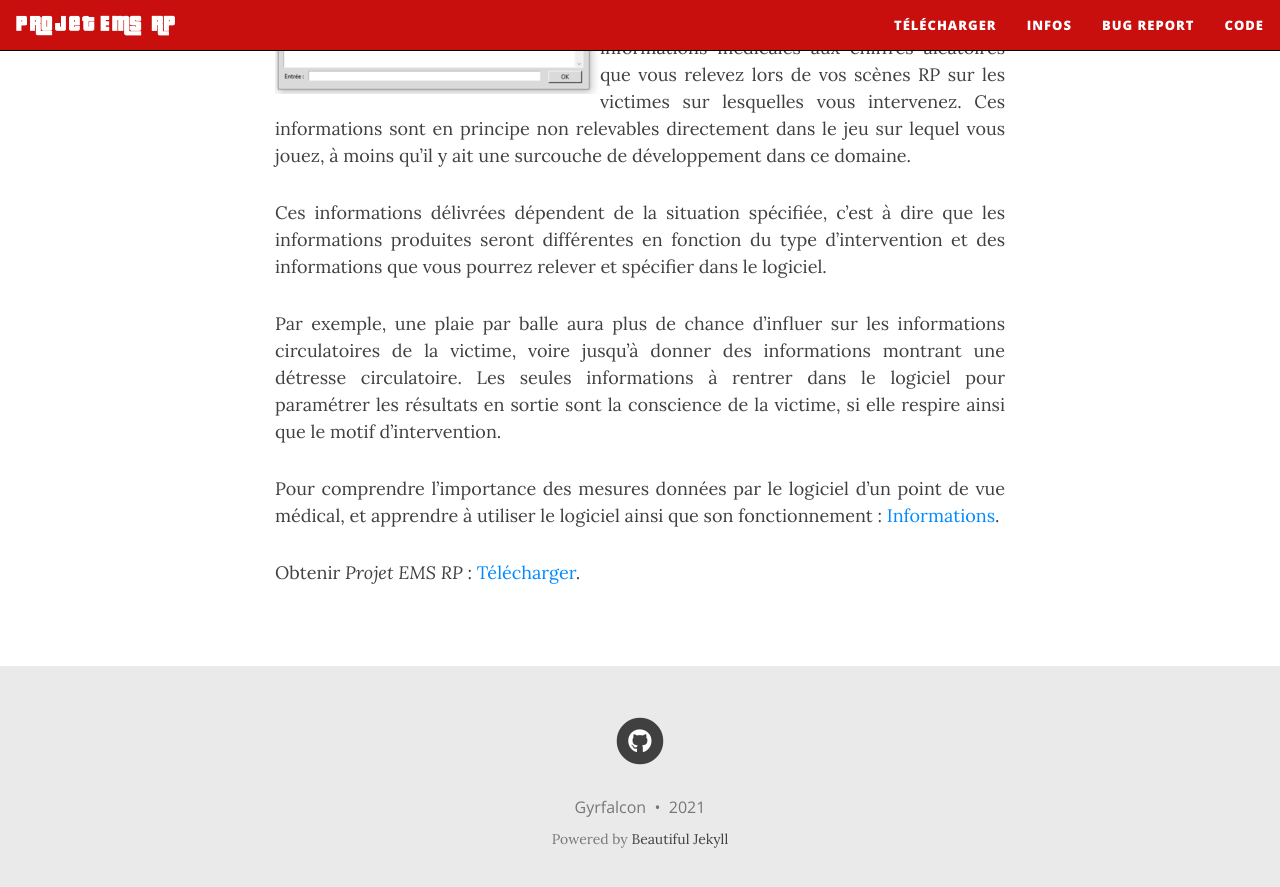
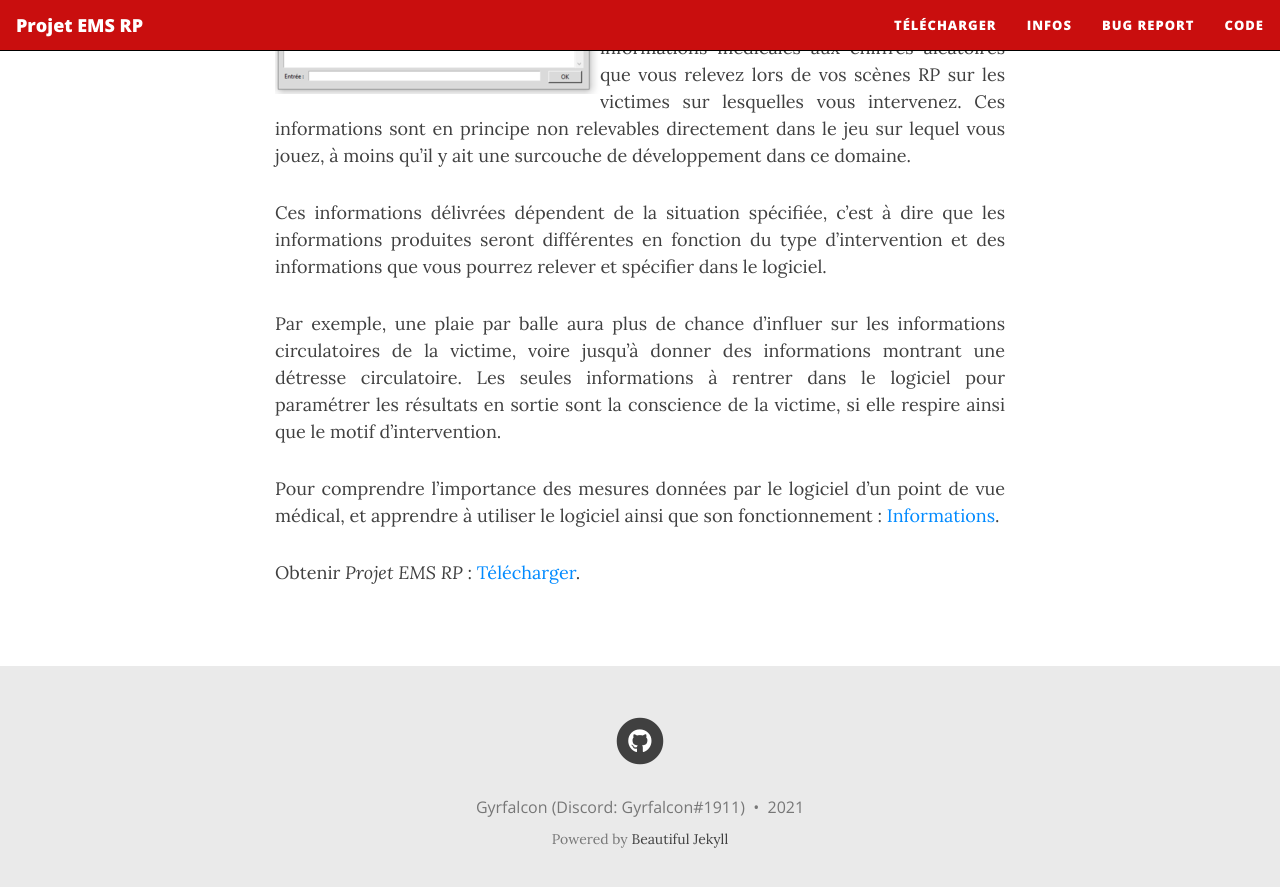
Before and after one commit to Gyrfalc0n/Projet-EMS-RP, a Jekyll site: the page built from index.md, in a window 1280 px wide and 900 px high, scrolled down 914 px. Shown: the top 887 px of the window. Built offline with Jekyll 4.4.1, drawn with Linux system fonts in a browser that asks for light colours; nearby versions of some CDN libraries; the list of posts is cut into pages by our own code.

Commit message:
Update _config.yml

```diff
--- a/_config.yml
+++ b/_config.yml
@@ -9,7 +9,7 @@
 title: Projet EMS RP
 
 # Your name to show in the footer
-author: Gyrfalcon
+author: "Gyrfalcon (Discord: Gyrfalcon#1911)"
 
 # --- List of links in the navigation bar --- #
 
@@ -34,7 +34,7 @@ round-avatar: true
 
 # If you want to have an image logo in the top-left corner instead of having the title of the website,
 # then specify the following parameter
-title-img: /images/title.png
+# title-img: /images/title.png
 
 
 # --- Footer social media links --- #
```
